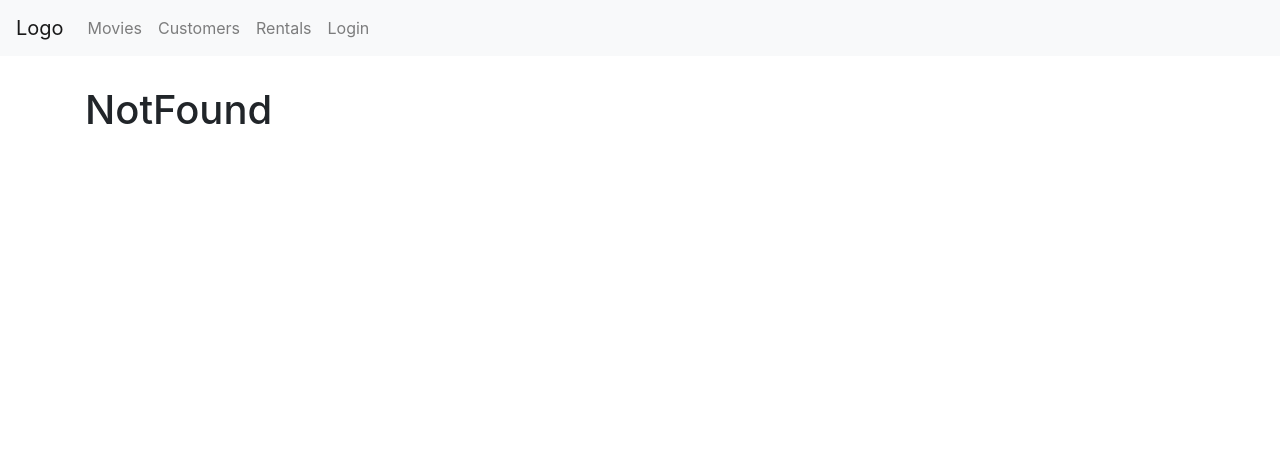
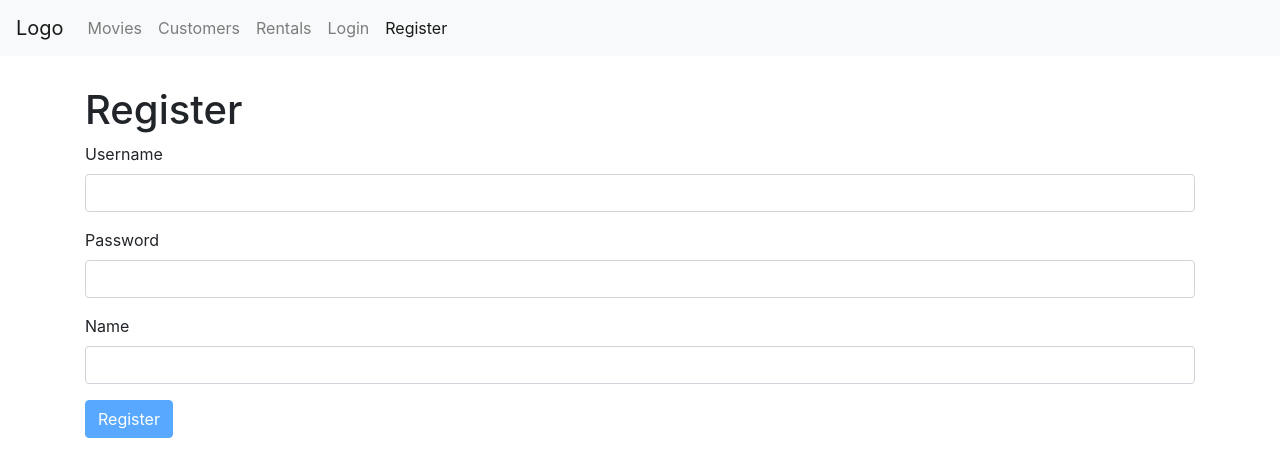
Before and after one commit to trustnloveu/movieRentalApp, a React (Create React App) app: page /register in a window 1280 px wide. Before the commit this address led to /not-found. Shown: the top 476 px of the page. Built offline with nearby package versions, Linux system fonts and the light colour scheme.

Commit message:
Create RegisterForm, App it to navigation bar

```diff
--- a/src/App.js
+++ b/src/App.js
@@ -8,6 +8,7 @@ import Rentals from "./components/rentals";
 import NotFound from "./components/notFound";
 import MovieForm from "./components/movieForm";
 import LoginForm from "./components/loginForm";
+import RegisterForm from "./components/registerForm";
 
 import "react-toastify/dist/ReactToastify.css";
 
@@ -21,6 +22,7 @@ function App() {
       <main className="container">
         <Switch>
           <Route path="/login" component={LoginForm} />
+          <Route path="/register" component={RegisterForm} />
           <Route path="/movies/:id" component={MovieForm} />
           <Route path="/movies" component={Movies} />
           <Route path="/customers" component={Customers} />
--- a/src/components/navBar.jsx
+++ b/src/components/navBar.jsx
@@ -40,6 +40,11 @@ const NavBar = () => {
               Login
             </NavLink>
           </li>
+          <li className="nav-item">
+            <NavLink className="nav-link" to="/register">
+              Register
+            </NavLink>
+          </li>
         </ul>
       </div>
     </nav>
--- /dev/null
+++ b/src/components/registerForm.jsx
@@ -0,0 +1,37 @@
+import React from "react";
+import Joi from "joi-browser";
+
+import Form from "./common/form";
+
+class RegisterForm extends Form {
+  state = {
+    data: { username: "", password: "", name: "" },
+    errors: {},
+  };
+
+  schema = {
+    username: Joi.string().email().required().label("Username"),
+    password: Joi.string().min(5).required().label("Password"),
+    name: Joi.string().required().label("Name"),
+  };
+
+  doSubmit = () => {
+    console.log("Submitted");
+  };
+
+  render() {
+    return (
+      <div>
+        <h1>Register</h1>
+        <form onSubmit={this.handleSubmit}>
+          {this.renderInput("username", "Username")}
+          {this.renderInput("password", "Password", "password")}
+          {this.renderInput("name", "Name")}
+          {this.renderButton("Register")}
+        </form>
+      </div>
+    );
+  }
+}
+
+export default RegisterForm;
```
